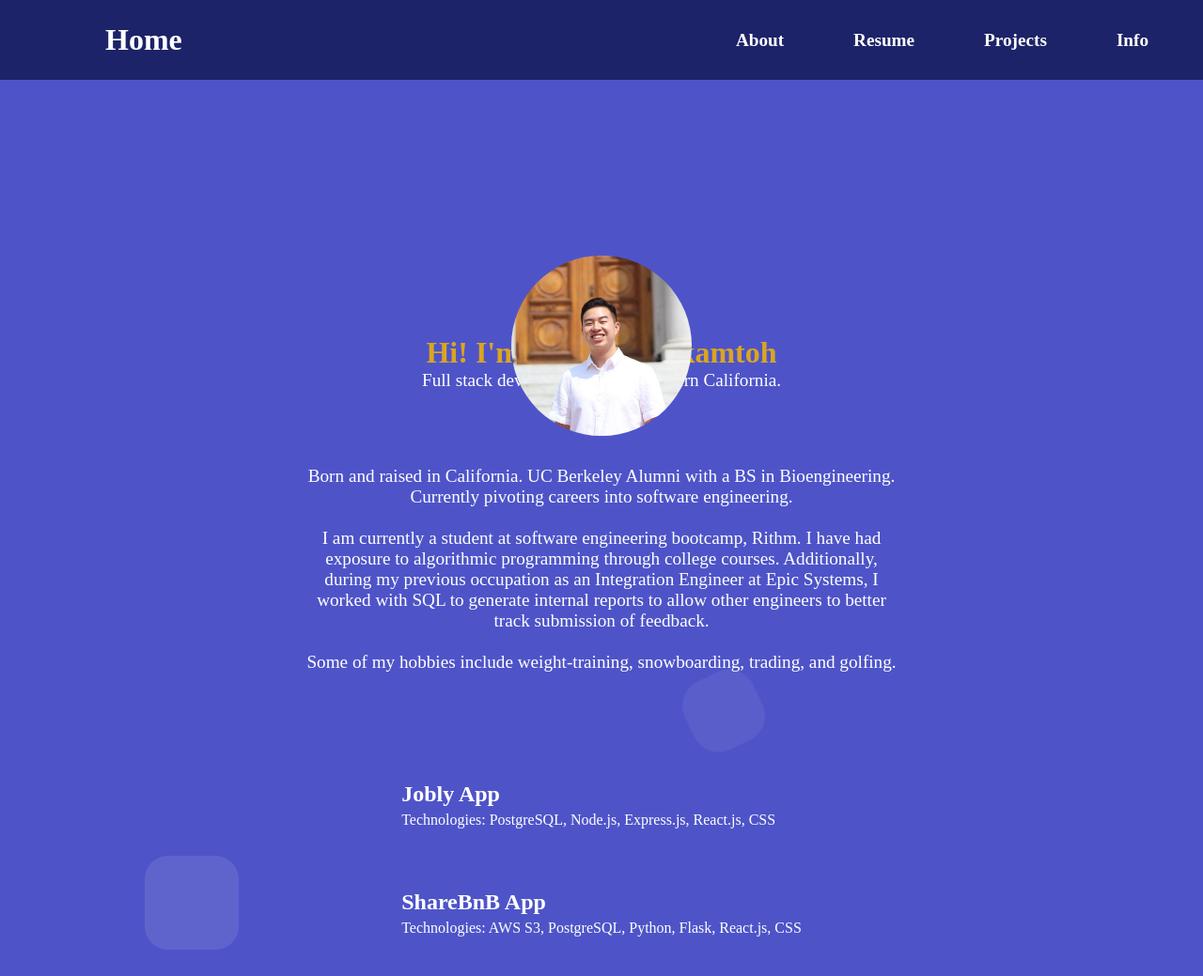
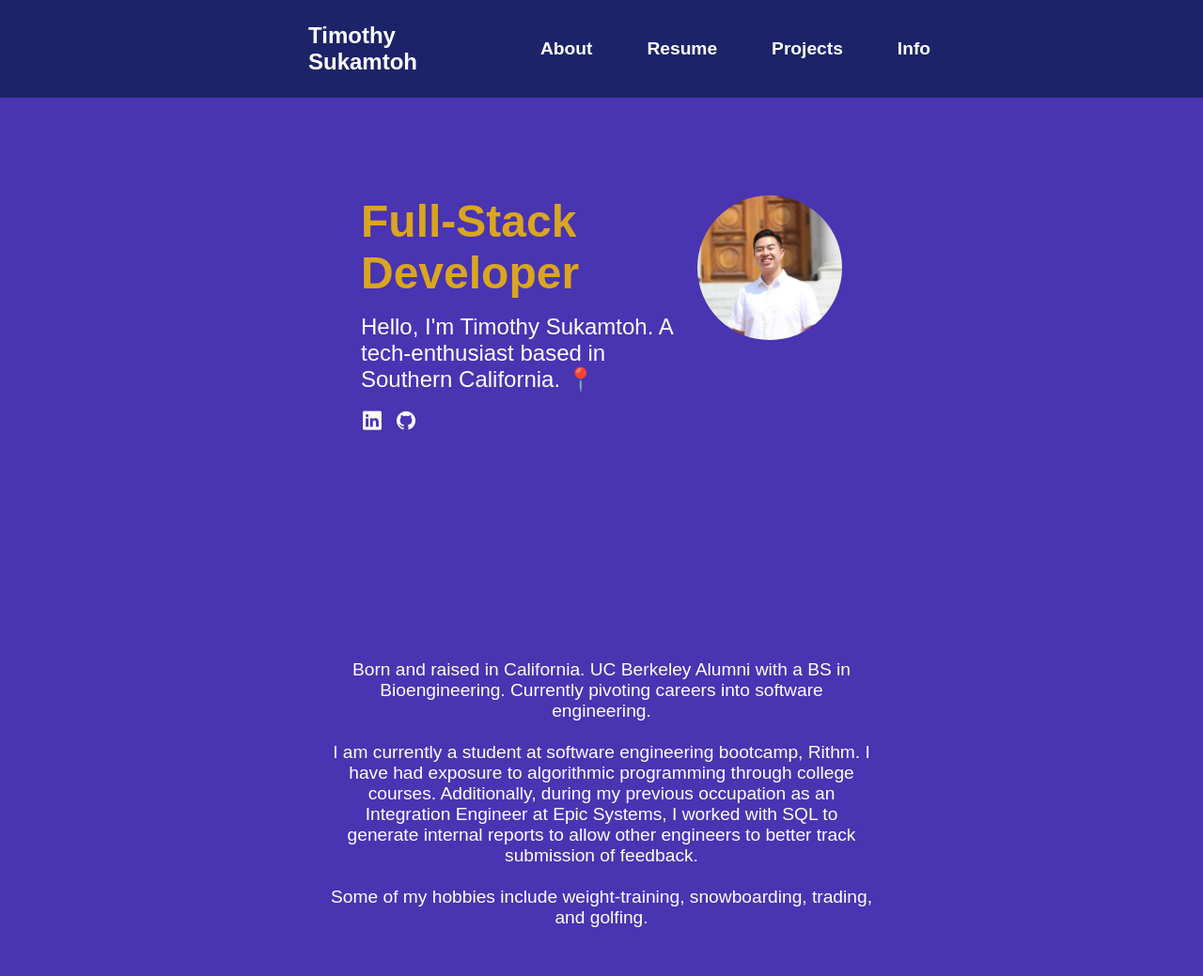
Before and after one commit to timsukamtoh/portfolio-js, a plain HTML site: page index.html in a window 1280 px wide. Shown: the top 1039 px of the page at 94% size. Drawn offline with nearby package versions, Linux system fonts and the light colour scheme.

Commit message:
complete home, add icons

```diff
--- a/index.html
+++ b/index.html
@@ -5,32 +5,46 @@
   <meta charset="UTF-8">
   <meta http-equiv="X-UA-Compatible" content="IE=edge">
   <meta name="viewport" content="width=device-width, initial-scale=1.0">
-  <title>Tim Sukamtoh</title>
+  <link rel="icon" href="#" class="uil uil-keyboard">
+  <title>Tim Sukamtoh | Full-Stack Developer</title>
   <link rel="stylesheet" href="./static/styles.css">
+  <link rel="stylesheet" href="https://unicons.iconscout.com/release/v4.0.0/css/line.css">
+  <link rel="stylesheet" href="https://unicons.iconscout.com/release/v4.0.0/css/solid.css">
 </head>
 
 <body>
-  <header>
-    <nav class="header">
-      <h1 class="label"><a href="#">Home</a></h1>
+  <div id="root">
+    <header class="header">
+      <nav class="navigation">
+        <h1 class="label"><a href="#">Timothy Sukamtoh</a></h1>
         <ul class="tabs-group">
           <a class="link" href="#about">About</a>
-        <a class="link"
-          href="./static/Tim Sukamtoh Resume.pdf"
-          target="_blank">Resume
-        </a>
+          <a class="link" href="./static/Tim Sukamtoh Resume.pdf" target="_blank">Resume</a>
           <a class="link" href="#projects">Projects</a>
           <a class="link" href="#links">Info</a>
         </ul>
       </nav>
     </header>
     <div class="main">
-    <div class="title-card" id="home">
-      <div class="title"><b>Hi! I'm Timothy Sukamtoh</b></div>
-      <div class="info">Full stack developer based in southern California.</div>
+      <section id="home" class="section home">
+        <div class="hero-main">
+          <div class="hero-text">
+            <h1 class="hero-title">Full-Stack Developer</h1>
+            <p>Hello, I'm Timothy Sukamtoh. A tech-enthusiast based in Southern California. 📍</p>
+            <div class="socials">
+              <a href="https://www.linkedin.com/in/timothy-sukamtoh/" target="_blank" class="social-icon">
+                <i class="uil uil-linkedin"></i>
+              </a>
+              <a href="https://github.com/timsukamtoh" target="_blank" class="social-icon">
+                <i class="uil uil-github"></i>
+              </a>
             </div>
-    <div class="info-card" id="about">
-      <img src="./Professional.jpg" class="headshot"></img>
+          </div>
+          <img src="./Professional.jpg" class="hero-img"></img>
+        </div>
+      </section>
+      <section id="about" class="section home">
+
         <p class="info">
           Born and raised in California. UC Berkeley Alumni with a BS in Bioengineering.
           Currently pivoting careers into software engineering.
@@ -43,8 +57,8 @@
           <br /><br />
           Some of my hobbies include weight-training, snowboarding, trading, and golfing.
         </p>
-    </div>
-    <div class="project-grid" id="projects">
+      </section>
+      <section id="projects" class="project-grid">
         <a class="project-card" href="https://timtoh168-jobly-frontend.surge.sh/" target="_blank">
           <h2>Jobly App</h2>
           <p>Technologies: PostgreSQL, Node.js, Express.js, React.js, CSS</p>
@@ -53,14 +67,15 @@
           <h2>ShareBnB App</h2>
           <p>Technologies: AWS S3, PostgreSQL, Python, Flask, React.js, CSS</p>
         </a>
-    </div>
-    <div class="info-card" id="links">
+      </section>
+      <section id="links" class="info-card">
         <p class="info">Github: <a href="https://github.com/timsukamtoh" target="_blank">timsukamtoh</a></p>
-      <p class="info">LinkedIn: <a href="https://www.linkedin.com/in/timothy-sukamtoh-605733163/" target="_blank">Timothy Sukamtoh</a></p>
+        <p class="info">LinkedIn: <a href="https://www.linkedin.com/in/timothy-sukamtoh-605733163/"
+            target="_blank">Timothy Sukamtoh</a></p>
         <p class="info">Phone: (626) 258-9686</p>
         <p class="info">Email: timothysukamtoh@gmail.com</p>
-    </div>
-    <ul class="circles">
+      </section>
+      <!-- <ul class="circles">
         <li></li>
         <li></li>
         <li></li>
@@ -73,11 +88,12 @@
         <li></li>
         <li></li>
         <li></li>
-    </ul>
+      </ul> -->
     </div>
     <footer class="footer">
       <p>Copyright &copy; 2023 timsukamtoh</p>
     </footer>
+  </div>
 </body>
 
 </html>
--- a/static/styles.css
+++ b/static/styles.css
@@ -1,86 +1,166 @@
+:root {
+    --header-height: 3rem;
+
+    /*========== Colors ==========*/
+    /* Change favorite color */
+    --main-color: 250;
+    --secondary-color: goldenrod;
+    --tertiary-color: rgb(29, 35, 104);
+
+    /* HSL color mode */
+    --first-color: hsl(var(--main-color), 65%, 55%);
+    --first-color-second: hsl(var(--main-color), 55%, 45%);
+    --first-color-alt: hsl(var(--main-color), 60%, 50%);
+    --first-color-lighter: hsl(var(--main-color), 80%, 80%);
+    --first-color-lightest: hsl(var(--main-color), 88%, 89%);
+    --title-color: hsl(var(--main-color), 8%, 15%);
+    --text-color: hsl(var(--main-color), 8%, 35%);
+    --text-color-light: hsl(var(--main-color), 8%, 55%);
+    --input-color: hsl(var(--main-color), 70%, 96%);
+    --body-color: hsl(var(--main-color), 60%, 99%);
+    --container-color: white;
+    --scroll-bar-color: hsl(var(--main-color), 12%, 90%);
+    --scroll-thumb-color: hsl(var(--main-color), 12%, 80%);
+
+    /*========== Font and typography ==========*/
+    /* .5rem = 8px, 1rem = 16px, 1.5rem = 24px ... */
+    --xxx-large-font-size: 3rem;
+    --xx-large-font-size: 2rem;
+    --x-large-font-size: 1.5rem;
+    --large-font-size: 1.25rem;
+    --medium-font-size: 1.125rem;
+    --normal-font-size: .938rem;
+    --small-font-size: .813rem;
+    --smaller-font-size: .75rem;
+    --tiny-font-size: .1rem;
+
+    /*========== Font weight ==========*/
+    --font-medium: 500;
+    --font-semi-bold: 600;
+
+    /*========== Spacing ==========*/
+    /* .25rem = 4px, .5rem = 8px, .75rem = 12px ... */
+    --space-0: 0rem;
+    --space-0-25: .25rem;
+    --space-0-5: .5rem;
+    --space-0-75: .75rem;
+    --space-1: 1rem;
+    --space-1-5: 1.5rem;
+    --space-2: 2rem;
+    --space-2-5: 2.5rem;
+    --space-3: 3rem;
+
+    /*========== z index ==========*/
+    --z-tooltip: 10;
+    --z-fixed: 100;
+    --z-modal: 100;
+}
+
 /*general*/
-*{
-    margin: 0;
-    padding: 0;
+* {
+    margin: var(--space-0);
+    padding: var(--space-0);
     box-sizing: border-box;
 }
-body{
+
+body {
+    position: relative;
+    font-family: Poppins, sans-serif;
     word-wrap: break-word;
+    color: white;
+    background-color: var(--first-color-second);
+}
+
+#root {
     position: relative;
-    min-height: 100vh;
-    color: white;
+    height: 100%;
+    display: flex;
+    flex-direction: column;
+    justify-content: center;
 }
-.btn{
+
+.btn {
     background-color: rgb(224, 224, 224);
     font-size: large;
     font-weight: bold;
     border: none;
-    border-radius: 10px;
-    padding: 10px;
 }
-.btn:hover{
+
+.btn:hover {
     filter: brightness(90%);
 }
-a{
+
+a {
     color: inherit;
     text-decoration: none;
 }
 
+/*header*/
+.header {
+    display: flex;
+    align-items: center;
+    align-content: center;
+    justify-content: center;
+    position: fixed;
+    top: var(--space-0);
+    width: 100%;
+    background-color: var(--tertiary-color);
+    z-index: var(--z-tooltip);
+}
 
-/*header*/
-.header{
+.navigation {
     display: flex;
     align-items: center;
     justify-content: space-between;
-    padding: 1.5rem 3rem;
-    background-color: rgb(29, 35, 104);
-    z-index: 1;
+    width: 60%;
+    padding: var(--space-1-5);
 }
-.label{
-    padding: 0rem 4rem ;
-    font-size: xx-large;
-    color: goldenrod;
+
+.label {
+    padding: var(--space-0) var(--space-3);
+    font-size: var(--x-large-font-size);
+    color: var(--secondary-color);
 }
-.icon{
-    max-width: 50px;
-}
-.tabs-group{
+
+
+.tabs-group {
     display: flex;
     justify-content: space-between;
     align-content: space-between;
     font-size: larger;
     font-weight: bold;
-    gap: 5vw;
+    gap: var(--space-3);
 }
 
 nav a {
-    z-index: 1;
+    z-index: var(--z-tooltip);
     text-decoration: none;
     color: white;
     margin-right: 10px;
 }
 
 nav a.active {
-  color: goldenrod;
+    color: var(--secondary-color);
 }
-
 
 /* transition */
 nav a {
     position: relative;
 }
+
 nav a:after {
     position: absolute;
-  bottom: 0;
-  left: 0;
-  right: 0;
+    bottom: var(--space-0);
+    left: var(--space-0);
+    right: var(--space-0);
     margin: auto;
     width: 0%;
     content: '.';
     color: transparent;
-  background: goldenrod;
-  height: 1px;
+    background: var(--secondary-color);
+    height: var(--tiny-font-size);
 }
+
 nav a:hover:after {
     width: 100%;
 }
@@ -90,64 +170,85 @@ nav a:after,
 nav a:before {
     transition: all .5s;
 }
+
 a:hover {
-  color: goldenrod;
+    color: var(--secondary-color);
 }
 
 /*main*/
-.main{
+.main {
     position: relative;
+    top: var(--space-3);
     display: flex;
     flex-direction: column;
     align-self: center;
     align-items: center;
     justify-self: center;
     text-align: center;
-    gap: 2rem;
-    padding-bottom: 4rem;
-    background: #4e54c8;
-    background: -webkit-linear-gradient(to left, #8f94fb, #4e54c8);
-    width: 100%;
-    min-height:100vh;
+    gap: var(--space-3);
+    padding: var(--space-3);
+    min-height: 100vh;
+    width: 60%;
 }
-.title-card{
+
+.section {
     position: relative;
     display: flex;
     flex-direction: column;
-    align-items: center;
-    top: 30vh;
+    padding: var(--space-3);
+    margin: var(--space-2);
+    width: 100%;
 }
-.title{
-    margin-top: 2rem;
-    font-size: xx-large;
-    color: goldenrod;
+
+.hero-main {
+    display: flex;
+    flex-direction: row;
+    justify-content: space-evenly;
+    padding: var(--space-2);
 }
-.headshot{
-    width: 15vw;
-    height: 15vw;
+
+.hero-text {
+    font-size: var(--x-large-font-size);
+    display: flex;
+    flex-direction: column;
+    gap: var(--space-1);
+    justify-content: center;
+    align-items: flex-start;
+    text-align: start;
+}
+
+.hero-title {
+    color: var(--secondary-color);
+    font-size: var(--xxx-large-font-size);
+}
+
+.hero-img {
+    width: 12vw;
+    height: 12vw;
     object-fit: cover;
     border-radius: 40em;
 }
-.info-card{
-    margin-top: 4rem;
+
+.socials {
     display: flex;
-    flex-direction: column;
-    align-items: center;
-    gap: 2rem;
-    z-index: 1;
+    flex-direction: row;
+    gap: var(--space-0-75);
 }
-.info{
+
+.info {
     max-width: 50vw;
     font-size: larger;
 }
-.project-grid{
+
+.project-grid {
     margin-top: 4rem;
     display: grid;
     grid-template-columns: repeat(auto-fill, minmax(300px, 1fr));
     gap: 25px;
     z-index: 1;
 }
-.project-card{
+
+.project-card {
     text-align: start;
     display: flex;
     flex-direction: column;
@@ -157,14 +258,15 @@ a:hover {
     border: 0.3rem solid transparent;
     width: auto;
 }
-.project-card:hover{
+
+.project-card:hover {
     border: 0.3rem solid goldenrod;
     border-radius: 1rem;
-    color:goldenrod;
+    color: goldenrod;
 }
 
 /*footer*/
-.footer{
+.footer {
     position: absolute;
     bottom: 0;
     left: 0;
@@ -172,26 +274,28 @@ a:hover {
     display: flex;
     align-content: center;
     justify-content: center;
-    padding: 20px;
     font-weight: bold;
 }
 
 /*smaller screens*/
-@media only screen and (max-width: 912px){
-    .header{
+@media only screen and (max-width: 912px) {
+    .header {
         flex-direction: column;
         gap: 5vw;
     }
-    .info{
+
+    .info {
         font-size: large;
-        min-width:75vw ;
+        min-width: 75vw;
     }
-    .headshot{
+
+    .headshot {
         width: 30vw;
         height: 30vw;
     }
 }
 
+/* animation
 @keyframes animate {
 
     0%{
@@ -208,7 +312,6 @@ a:hover {
 
 }
 
-/* animation */
 .circles{
     position: absolute;
     top: 0;
@@ -321,3 +424,4 @@ a:hover {
     animation-delay: 0s;
     animation-duration: 10s;
 }
+*/
```
Also changed, not shown: static/icons/computer-icon-clipart-md.png (added), 1 other file. Lines whose indentation alone changed are shown as unchanged.
